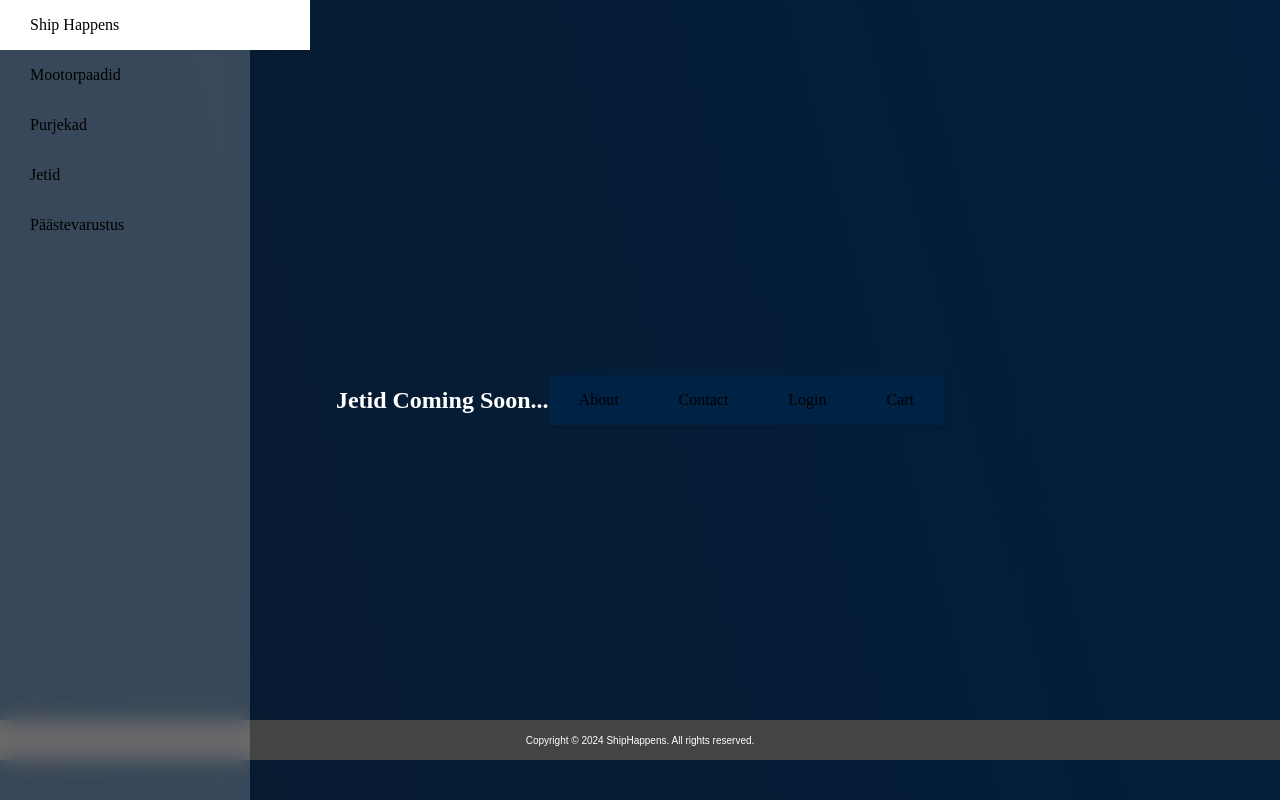
After one commit to AndrusR/final_project_eshop, a Django app: template templates/jetid.html in a window 1280 px wide. The commit adds this page. Run offline with Django 5.2, Linux system fonts and the light colour scheme; the template is opened without the code that fills it, so the values that code supplies are empty.

Commit message:
sidebar update 2.1v + testing + product list

```diff
--- a/eshop/urls.py
+++ b/eshop/urls.py
@@ -10,6 +10,10 @@ urlpatterns = [
     path('admin/', admin.site.urls),
     path('contact/', contact, name='contact'),
     path('about/', about, name='about'),
+    path('mootor/', mootor, name='mootor'),
+    path('purjekad/', purjekad, name='purjekad'),
+    path('jetid/', jetid, name='jetid'),
+    path('paaste/', paaste, name='paaste'),
     path('signup/', user_signup, name='signup'),
     path('login/', user_login, name='login'),
     path('logout/', user_logout, name='logout'),
--- a/static/css/styles.css
+++ b/static/css/styles.css
@@ -26,7 +26,7 @@ body
   }
 }
 nav{
-  background-color: white;
+  background-color: #002244;
   box-shadow: 3px 3px 5px rgba(0, 0, 0, 0.1);
 }
 nav ul{
--- a/templates/contact.html
+++ b/templates/contact.html
@@ -6,8 +6,8 @@
     <div class="container">
         <header>
             <h4 style="color: white"><b>Contact Us</b></h4>
-            <p style="color: white">At ShipHappens, we are dedicated to providing exceptional service and support to all our customers.
-                Whether you have a question about our boats, need assistance with a purchase,
+            <p style="color: white">At ShipHappens, we are dedicated to providing exceptional service and support to all our customers.<br>
+                Whether you have a question about our boats, need assistance with a purchase,<br>
                 or just want to share your sea stories, we are here for you.</p>
         </header>
 
--- /dev/null
+++ b/templates/jetid.html
@@ -0,0 +1,7 @@
+{% extends 'base.html' %}
+
+{% block content %}
+
+    <h2 style="color: white">Jetid Coming Soon...</h2>
+
+{% endblock %}
--- a/templates/sidebar.html
+++ b/templates/sidebar.html
@@ -1,16 +1,16 @@
 <body>
     <nav>
         <ul class="sidebar">
-            <li><a href="#">Ship Happens</a></li>
-            <li><a href="#">Mootorpaadid</a></li>
-            <li><a href="#">Purjekad</a></li>
-            <li><a href="#">Jetid</a></li>
-            <li><a href="#">Päästevarustus</a></li>
+            <li><a href="{% url 'home' %}">Ship Happens</a></li>
+            <li><a href="{% url 'mootor' %}">Mootorpaadid</a></li>
+            <li><a href="{% url 'purjekad' %}">Purjekad</a></li>
+            <li><a href="{% url 'jetid' %}">Jetid</a></li>
+            <li><a href="{% url 'paaste' %}">Päästevarustus</a></li>
         </ul>
         <ul class="navbar">
-            <li><a href="#">User</a></li>
-            <li><a href="#">Contact</a></li>
-            <li><a href="#">Login</a></li>
+            <li><a href="{% url 'about' %}">About</a></li>
+            <li><a href="{% url 'contact' %}">Contact</a></li>
+            <li><a href="{% url 'login' %}">Login</a></li>
             <li><a href="#">Cart</a></li>
         </ul>
     </nav>
```
Also changed, not shown: eshop/views.py (+16 -0 lines), templates/mootor.html (added, +7 -0 lines), templates/paaste.html (added, +7 -0 lines), templates/purjekad.html (added, +7 -0 lines), templates/navbar.html (deleted).
